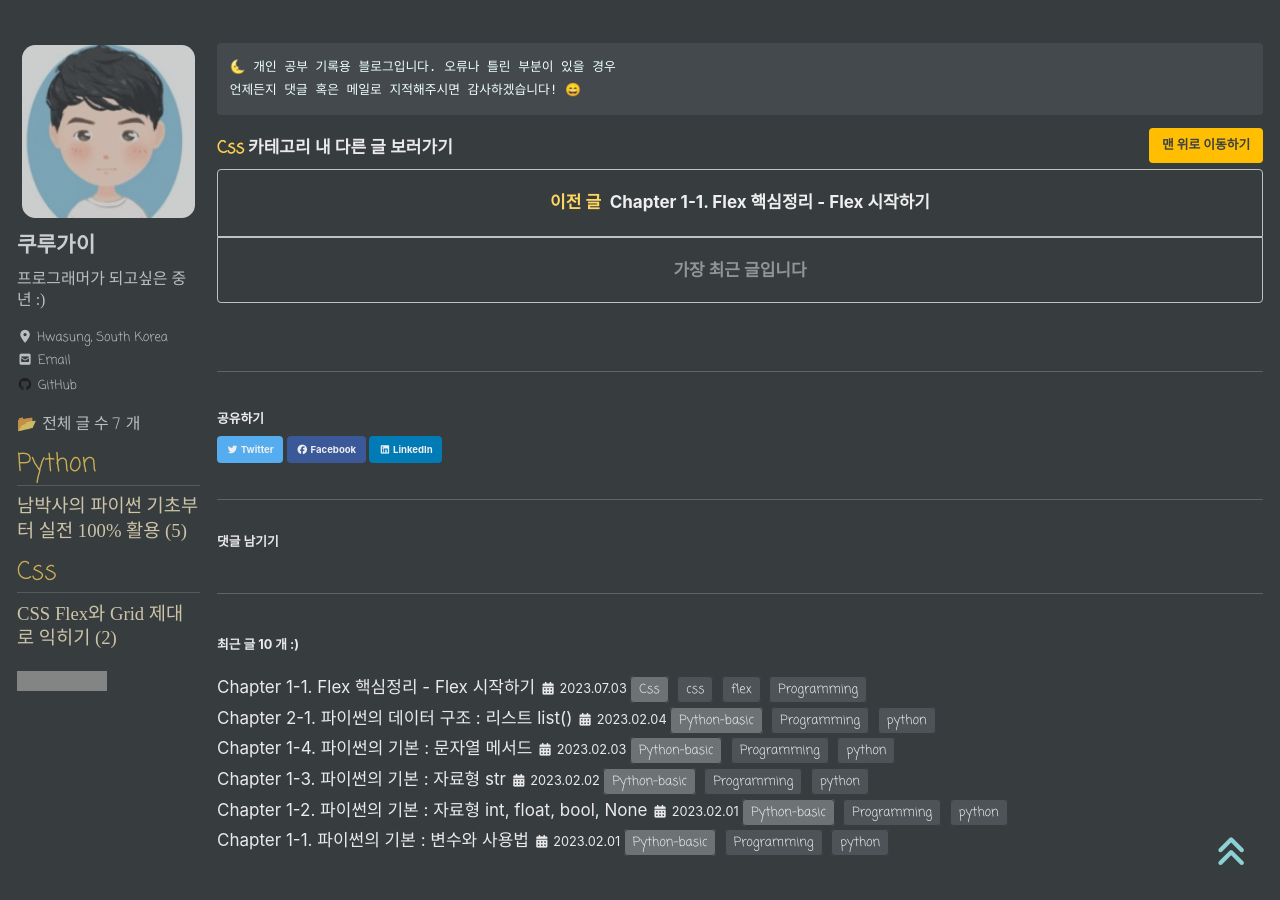
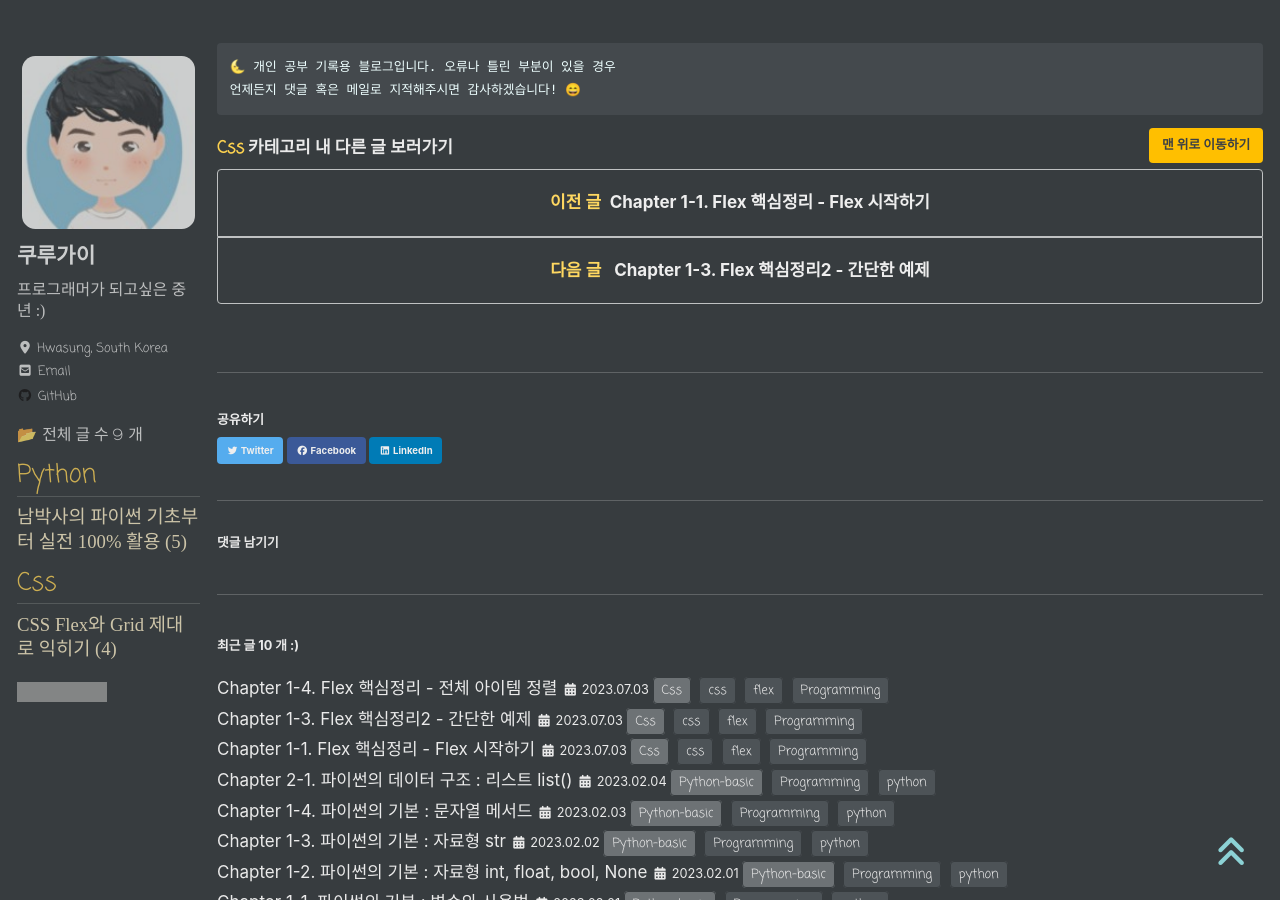
Before and after one commit to kurugai/kurugai.github.io, a Jekyll site: the page built from _posts/Css/2023-07-03-ch1-2.md, in a window 1280 px wide and 900 px high, scrolled down 2869 px. Built offline with Jekyll 4.4.1, drawn with Linux system fonts in a browser that asks for light colours; cached includes are drawn as plain includes; nearby versions of some CDN libraries; some web fonts are replaced; comment, search, counter and statistics services are not loaded; part of the change alters nothing that is shown; some of the changed text lies outside the part shown; grey boxes are pictures that could not be loaded.

Commit message:
Add Css's ch1-3, ch1-4

````diff
--- a/_posts/Css/2023-07-03-ch1-2.md
+++ b/_posts/Css/2023-07-03-ch1-2.md
@@ -1,5 +1,5 @@
 ---
-title:  "Chapter 1-2. Flex 핵심정리 - 배치의 흐름"
+title:  "Chapter 1-2. Flex 핵심정리1 - 배치의 흐름"
 
 categories:
   -  Css
--- /dev/null
+++ b/_posts/Css/2023-07-03-ch1-3.md
@@ -0,0 +1,65 @@
+---
+title:  "Chapter 1-3. Flex 핵심정리2 - 간단한 예제"
+
+categories:
+  -  Css
+tags:
+  - [css, flex, Programming]
+
+toc: true
+toc_sticky: true
+
+date: 2023-07-03
+last_modified_at: 2023-07-03
+---
+
+인프런에 있는 1%코딩님의 강의 **CSS Flex와 Grid 제대로 익히기** 를 듣고 정리한 필기입니다. 😀
+{: .notice--warning}
+
+## 👱Flex와 Grid 공부할 때는 Firfox 브라우저를 사용해야하는 이유
+- Firefox 브라우저에는 개발자 도구에 Flex와 Grid를 위한 전용 메뉴가 존재하기 때문에 공부할 때는 이 브라우저를 이용하여 공부하는것이 유리합니다.
+
+## 간단한 반응형 웹 만들기
+- `@media (min-width: 600px)`은 브라우저 가로 폭이 600px 이상일 때와 아닐 때 다른 설정을 줄 수 있다. 이것을 이용하여 반응형 웹을 만들 수 있다. 아래 예제를 보면, 가로폭이 600px 이상이면 메인축이 row로 동작하게 하고, 미만이면 column으로 동작하게 해서 반응형으로 동작하게 하는 예제이다.
+
+```html
+<!DOCTYPE html>
+<html>
+<head>
+	<meta charset="UTF-8">
+	<meta name="viewport" content="width=device-width, initial-scale=1.0">
+	<meta http-equiv="X-UA-Compatible" content="ie=edge">
+	<title>CSS Flex</title>
+	<link rel="stylesheet" href="default.css">
+	<style>
+		.container {
+			display: flex;
+			flex-direction: column;
+		}
+		@media (min-width: 600px) {
+			.container {
+				flex-direction: row;
+			}
+			.flex-item {
+				flex: 1;
+			}
+		}
+	</style>
+</head>
+<body>
+	<div class="container">
+		<div class="item">aaa</div>
+		<div class="item">bbbbbbbbbbb</div>
+		<div class="item">cccc</div>
+	</div>
+</body>
+</html>
+```
+
+***
+<br>
+
+    🌜 개인 공부 기록용 블로그입니다. 오류나 틀린 부분이 있을 경우
+    언제든지 댓글 혹은 메일로 지적해주시면 감사하겠습니다! 😄
+
+[맨 위로 이동하기](#){: .btn .btn--primary }{: .align-right}
--- /dev/null
+++ b/_posts/Css/2023-07-03-ch1-4.md
@@ -0,0 +1,89 @@
+---
+title:  "Chapter 1-4. Flex 핵심정리 - 전체 아이템 정렬"
+
+categories:
+  -  Css
+tags:
+  - [css, flex, Programming]
+
+toc: true
+toc_sticky: true
+
+date: 2023-07-03
+last_modified_at: 2023-07-03
+---
+
+인프런에 있는 1%코딩님의 강의 **CSS Flex와 Grid 제대로 익히기** 를 듣고 정리한 필기입니다. 😀
+{: .notice--warning}
+
+## 정렬관련 주요 키워드 - justify와 align
+- `justify`는 메인축(오뎅꼬치) 방향으로 정렬하는것이고, `align`은 수직축(오뎅을 뜯어내는) 방향으로 정렬하는 키워드입니다.
+
+
+## 👱메인축 방향 정렬 - justify-content
+- justify 키워드는 메인축 방향으로 아이템들을 정렬하는 속성입니다.
+
+```css
+.container {
+	justify-content: flex-start;
+	justify-content: flex-end;
+	justify-content: center;
+	justify-content: space-between;
+	justify-content: space-around;
+	justify-content: space-evenly;
+}
+```
+
+  - flex-start(기본값) : 아이템들을 시작점으로 정렬합니다. flex-direction이 row 일때는 왼쪽, column일때는 위입니다.
+
+  - flex-end : 아이템들을 끝점으로 정렬합니다. flex-direction이 row 일때는 오른쪽, column일때는 아래입니다.
+
+  - center : 아이템들을 가운데로 정렬합니다.
+
+  - space-between : 각 아이템 사이에 여백을 줘서 정렬합니다. 맨처음 아이템과 마지막 아이템은 양쪽 끝에 붙습니다.
+
+  - space-around : 각 아이템 주변에 동일한 여백을 줘서 정렬합니다. 이번에는 space-between처럼 맨처음 아이템과 마지막 아이템이 양쪽 끝에 붙지는 않습니다.
+
+  - space-evenly : 각 아이템의 길이에 상관없이 모든 여백이 동일합니다. 이것은 MS계열 브라우저에서는 지원이 되지 않습니다.
+
+
+
+## 👱수직축 방향 정렬 - align-items
+- align 키워드는 수직축 방향으로 아이템들을 정렬하는 속성입니다. justify-content와 수직 방향의 정렬이라고 생각하면 됩니다.
+
+```css
+.container {
+	align-items: stretch;
+	align-items: flex-start;
+	align-items: flex-end;
+	align-items: center;
+	align-items: baseline;
+}
+```
+
+
+
+
+
+
+
+
+
+
+
+
+
+
+
+
+
+
+
+
+***
+<br>
+
+    🌜 개인 공부 기록용 블로그입니다. 오류나 틀린 부분이 있을 경우
+    언제든지 댓글 혹은 메일로 지적해주시면 감사하겠습니다! 😄
+
+[맨 위로 이동하기](#){: .btn .btn--primary }{: .align-right}
````
